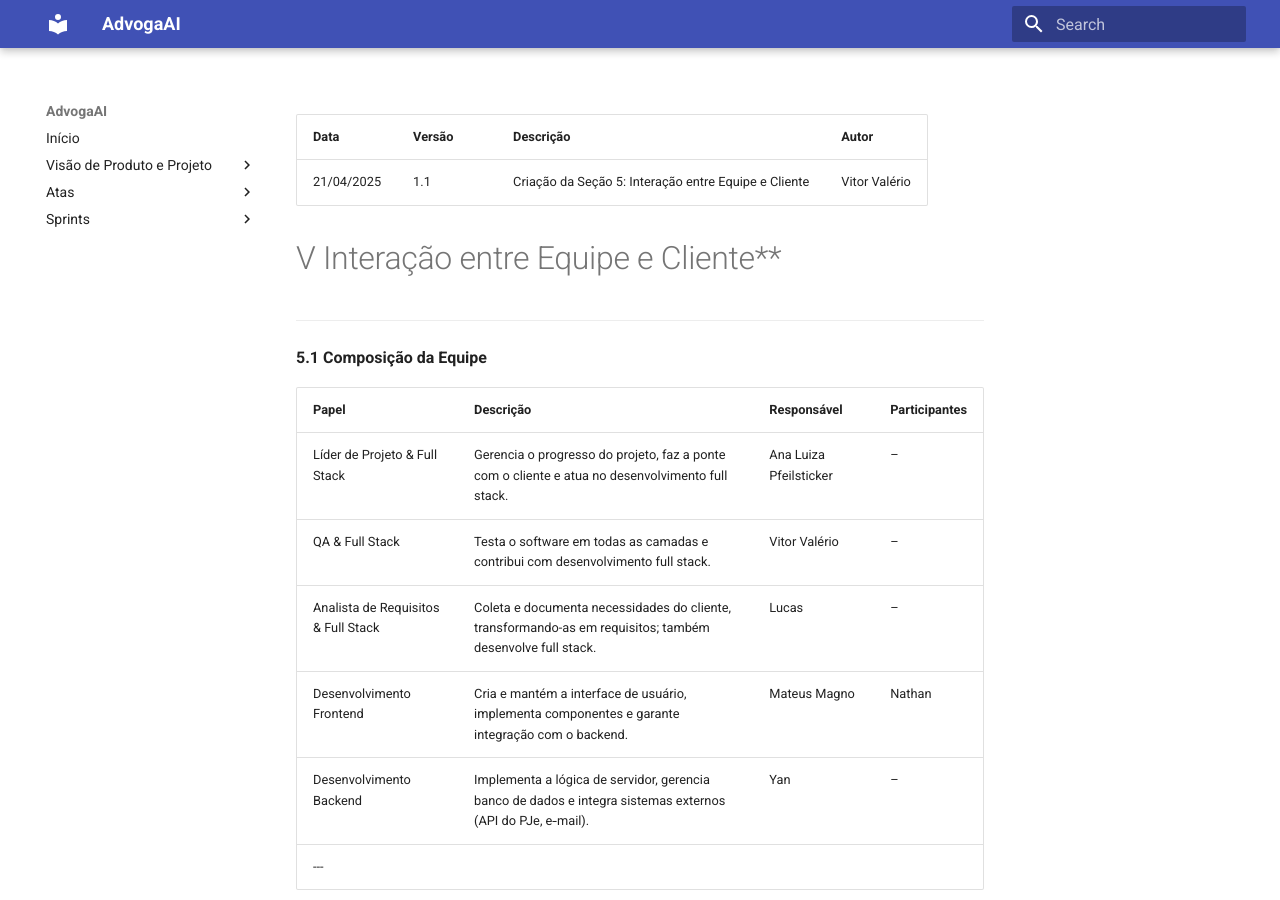
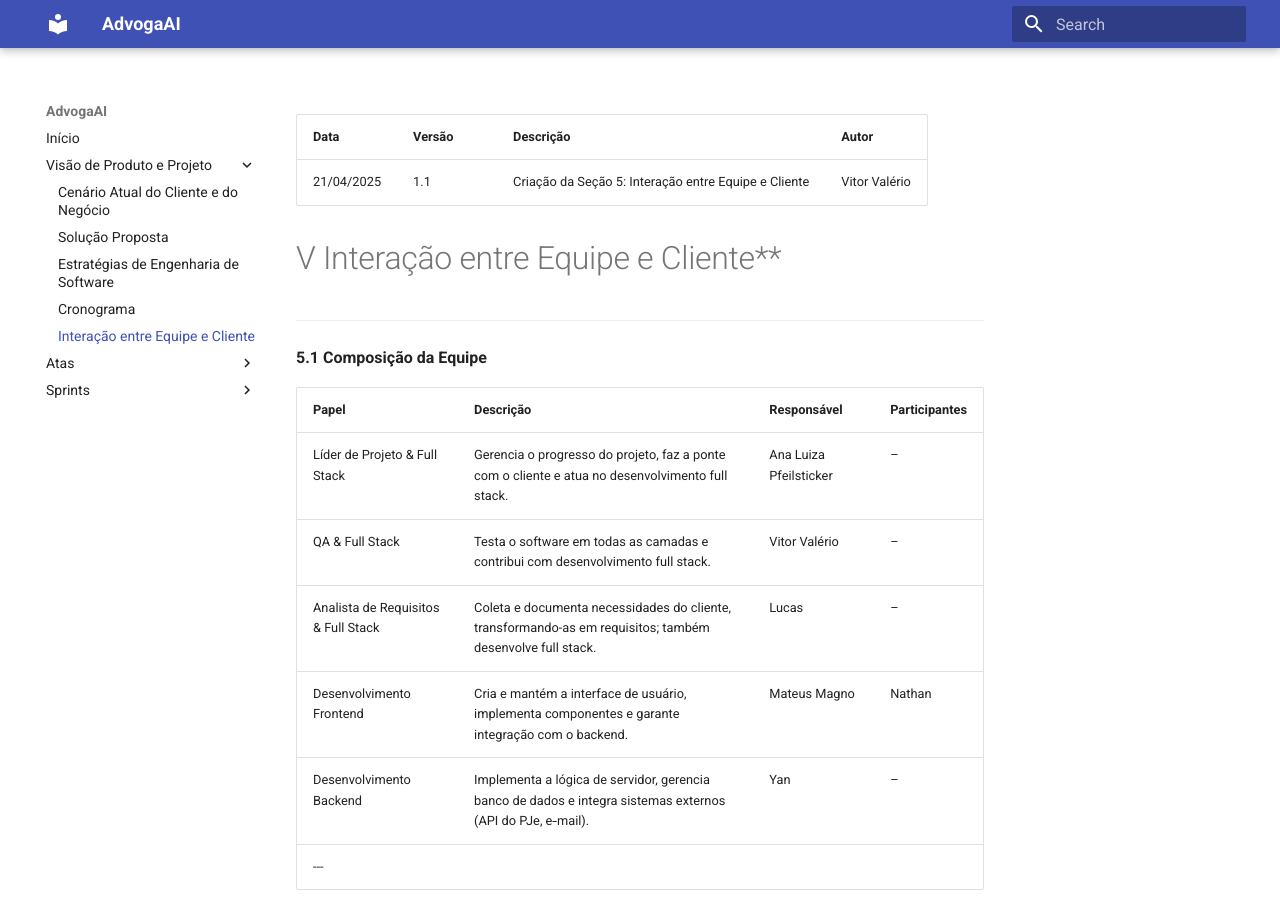
Before and after one commit to mdsreq-fga-unb/2025.1-T01-AdvogaAI, an MkDocs documentation site: the page built from docs/equipecliente.md, in a window 1280 px wide and 900 px high. Built offline with MkDocs 1.6.1 and Material for MkDocs 9.7.7, drawn with Linux system fonts in a browser that asks for light colours.

Commit message:
docs: update mkdocs.yml

```diff
--- a/mkdocs.yml
+++ b/mkdocs.yml
@@ -9,6 +9,7 @@ nav:
       - Solução Proposta: solucao.md
       - Estratégias de Engenharia de Software: estrategia.md
       - Cronograma: cronograma.md
+      - Interação entre Equipe e Cliente: equipecliente.md
   - Atas:
       - ata-modelo: Atas/ata-modelo.md
 
```
